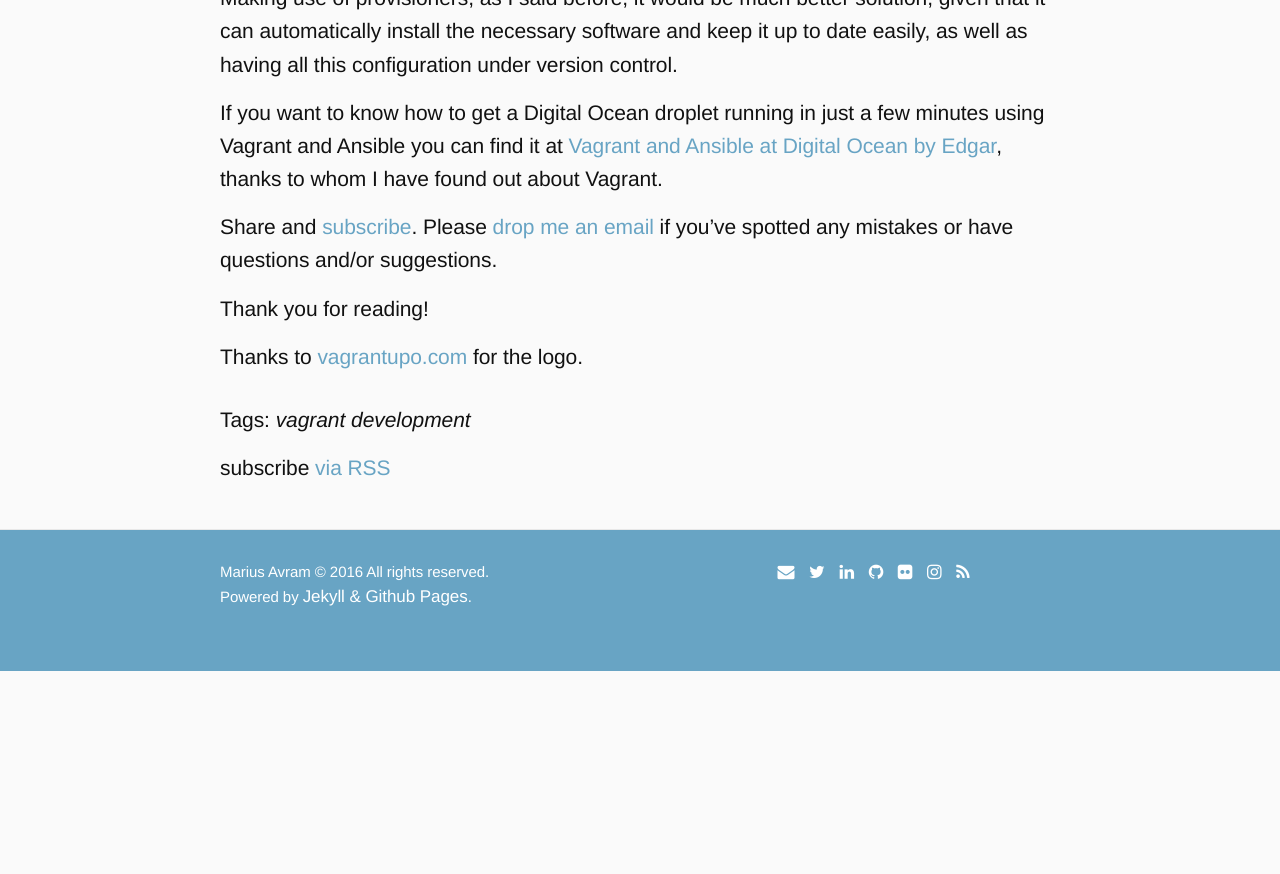
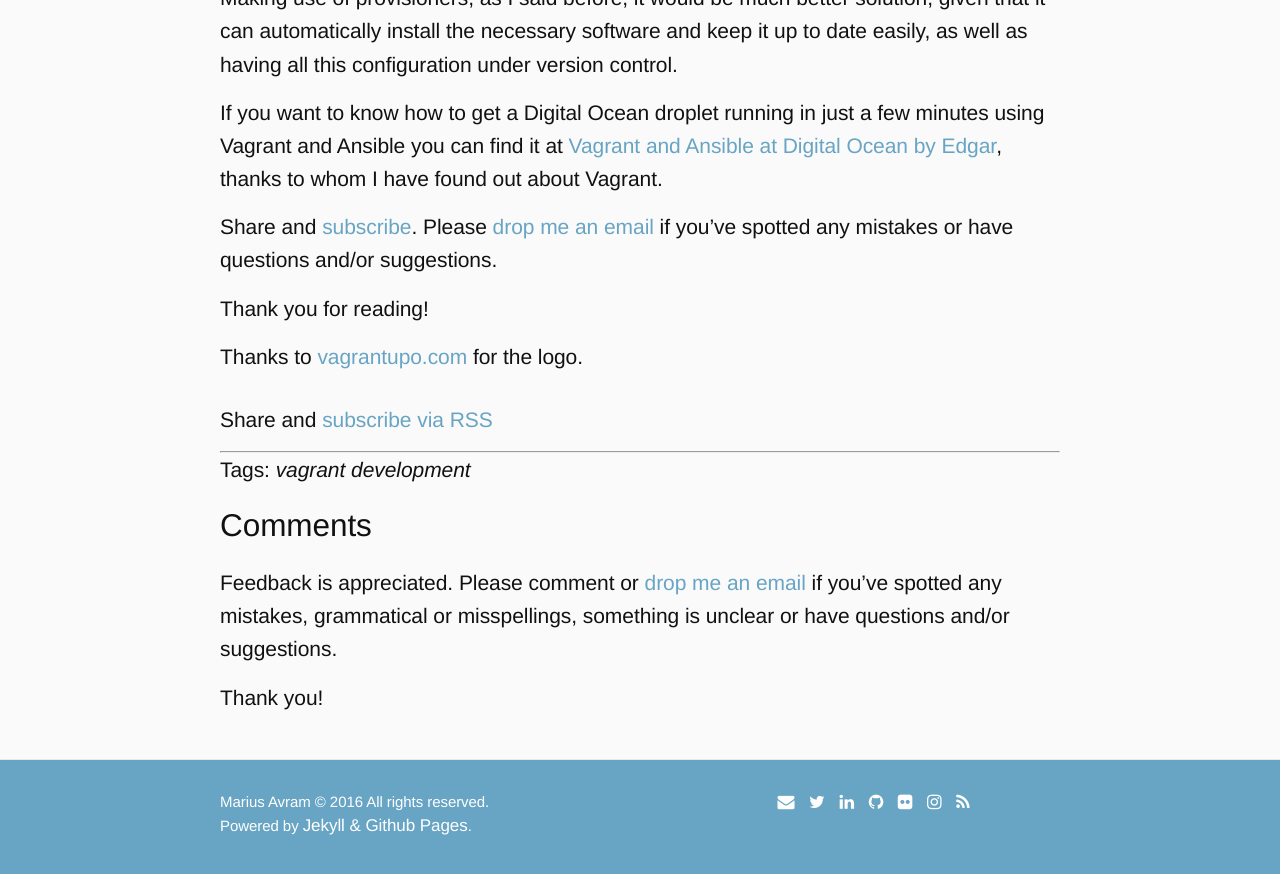
Before and after one commit to mariusavram91/mariusavram, a Jekyll site: the page built from _posts/2015-05-20-vagrant.markdown, in a window 1280 px wide and 900 px high, scrolled down 7982 px. Shown: the top 874 px of the window. Built offline with Jekyll 4.4.1, drawn with Linux system fonts in a browser that asks for light colours; nearby versions of some CDN libraries; comment, search, counter and statistics services are not loaded; before the commit the page ends 8653 px from its top, so only the background shows below that.

Commit message:
Embed Disqus in blog posts

```diff
--- a/_config.yml
+++ b/_config.yml
@@ -13,8 +13,11 @@
   Description.
 baseurl: "" # the subpath of your site, e.g. /blog
 url: "http://mariusavram.com" # the base hostname & protocol for your site
+
 twitter_username: mariusavram91
 github_username:  mariusavram91
+
+disqus_name: mariusavram
 
 # Build settings
 markdown: kramdown
--- /dev/null
+++ b/_includes/disqus.html
@@ -0,0 +1,16 @@
+<div id="disqus_thread"></div>
+<script>
+    var disqus_config = function () {
+        this.page.url = '{{ site.url }}{{ page.url }}';
+        this.page.identifier = '{{ page.id }}';
+    };
+    (function() {  // DON'T EDIT BELOW THIS LINE
+        var d = document, s = d.createElement('script');
+
+        s.src = '//{{ site.disqus_name }}.disqus.com/embed.js';
+
+        s.setAttribute('data-timestamp', +new Date());
+        (d.head || d.body).appendChild(s);
+    })();
+</script>
+<noscript>Please enable JavaScript to view the <a href="https://disqus.com/?ref_noscript" rel="nofollow">comments powered by Disqus.</a></noscript>
--- a/_layouts/post.html
+++ b/_layouts/post.html
@@ -13,6 +13,10 @@
     {{ content }}
   </div>
 
+  <p class="rss-subscribe">Share and <a href="{{ "/feed.xml" | prepend: site.baseurl }}">subscribe via RSS</a></p>
+
+  <hr>
+
   <p class="tags">
     Tags:
     {% for tag in page.categories %}
@@ -20,6 +24,12 @@
     {% endfor %}
   </p>
 
-  <p class="rss-subscribe">subscribe <a href="{{ "/feed.xml" | prepend: site.baseurl }}">via RSS</a></p>
+  <h2>Comments</h2>
+
+  <p>Feedback is appreciated. Please comment or <a
+    href="mailto:me@mariusavram.com">drop me an email</a> if you’ve spotted any mistakes, grammatical or misspellings, something is unclear or have questions and/or suggestions.</p>
+  <p>Thank you!</p>
+
+  {% include disqus.html %}
 
 </article>
```
